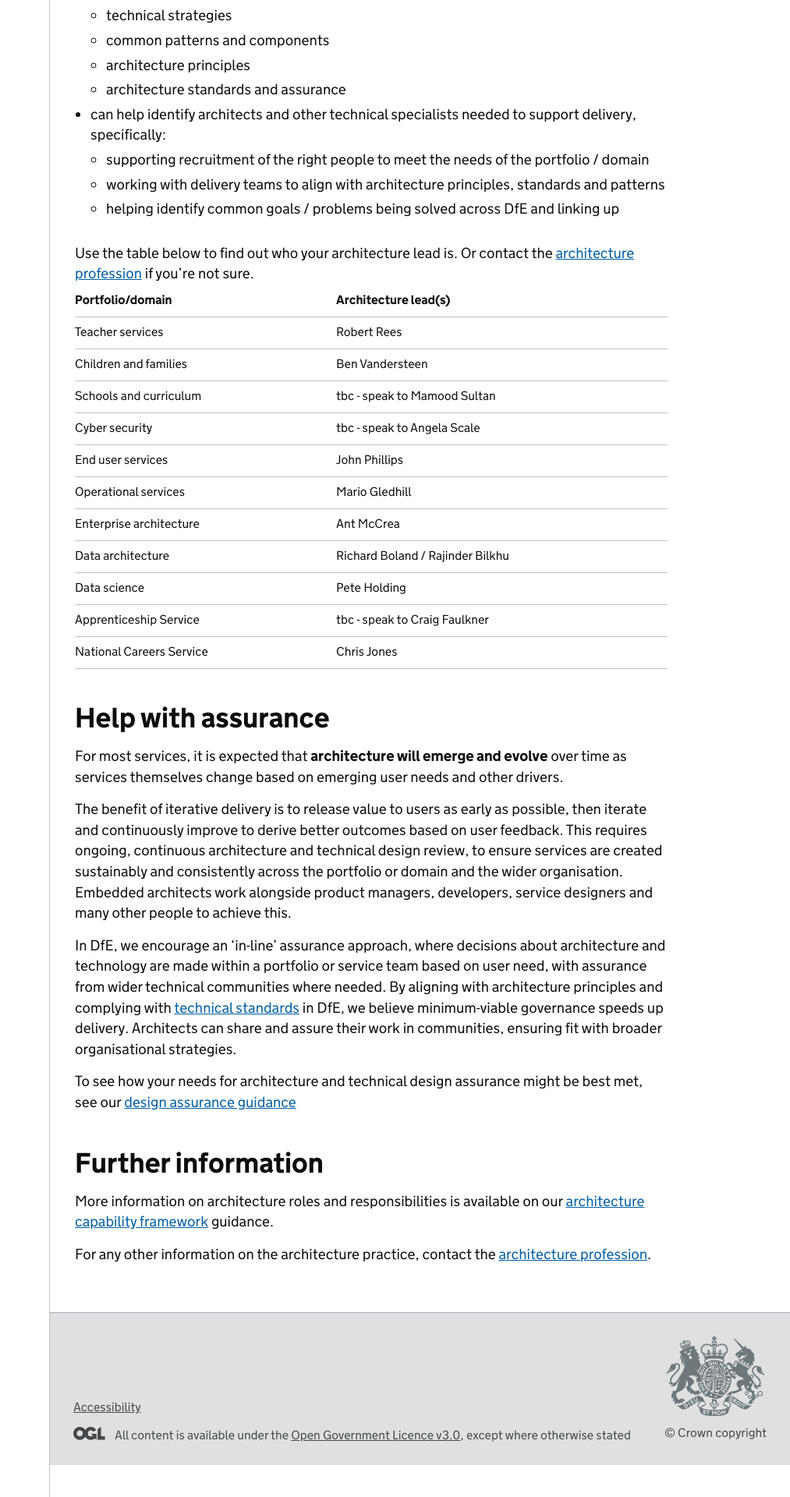
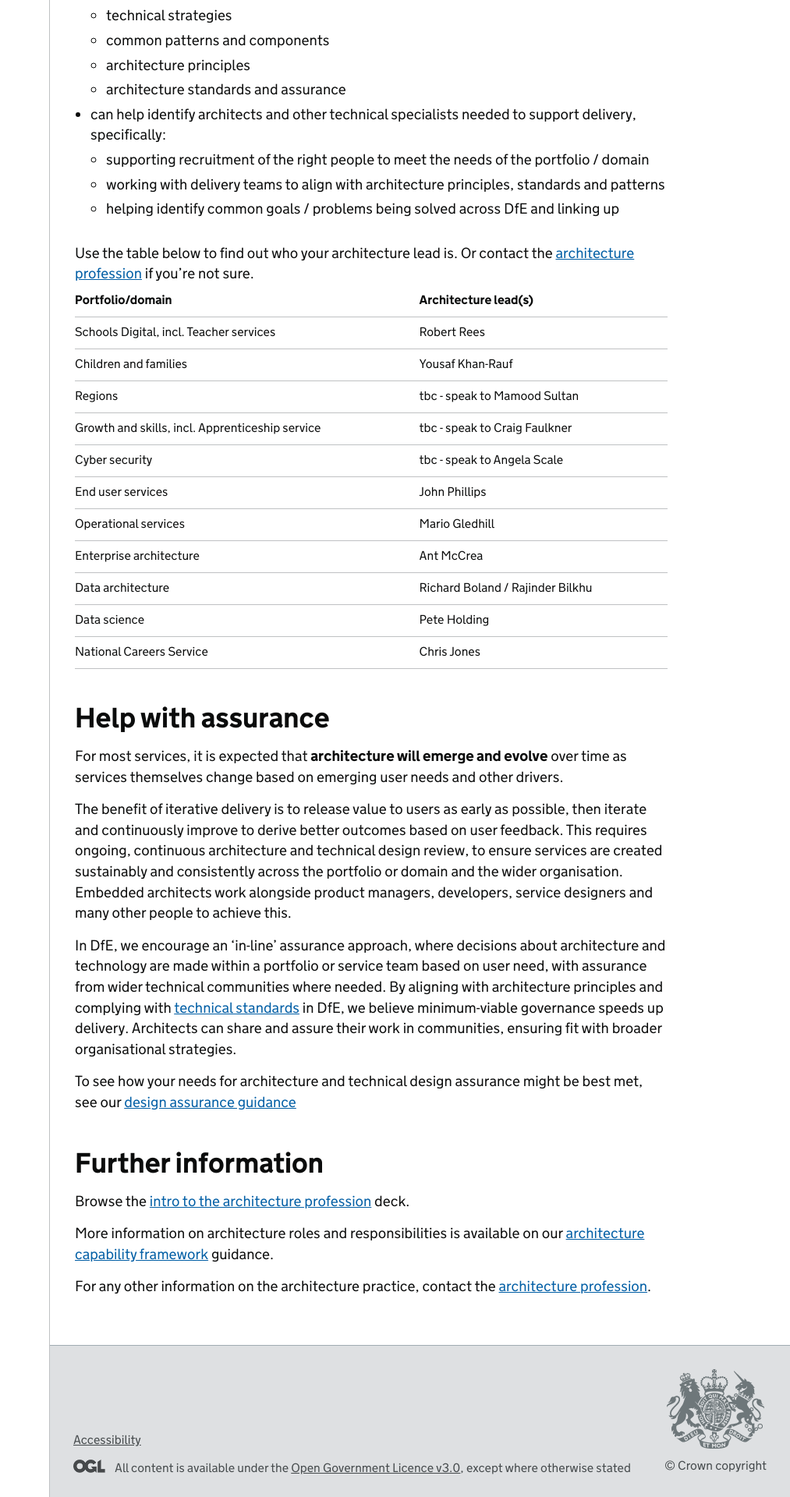
Before and after one commit to DFE-Digital/architecture, a Jekyll site: the page built from profession/architecture-profession.md, in a window 1280 px wide. Shown: the part 1472-3392 px from the top of the page at 78% size, without its empty margins (267-1280 px from the left). Built offline with Jekyll 4.4.1, drawn with Linux system fonts in a browser that asks for light colours; our own code applies the rules of GitHub Pages for plain Markdown files.

Commit message:
Update architecture-profession.md
Update architecture leads, fixed broken links

```diff
--- a/profession/architecture-profession.md
+++ b/profession/architecture-profession.md
@@ -17,7 +17,7 @@ The architecture profession:
 
 There is a large community of permanent, managed service and contingent architects across the department, plus commercial frameworks to help fulfill your needs.
 
-If you're looking for architecture support for your project, you should discuss your needs with your [architecture lead](architecture-leads.md) in the first instance.
+If you're looking for architecture support for your project, you should discuss your needs with your [architecture lead](#architecture-leads) in the first instance.
 
 ## Help to find an architect
 
@@ -51,19 +51,18 @@ They:
 
 Use the table below to find out who your architecture lead is. Or contact the [architecture profession](mailto:architecture.profession@education.gov.uk) if you're not sure.
 
-
 | Portfolio/domain | Architecture lead(s) |
 | - | - |
-| Teacher services | Robert Rees |
-| Children and families | Ben Vandersteen |
-| Schools and curriculum | tbc - speak to Mamood Sultan |
+| Schools Digital, incl. Teacher services | Robert Rees |
+| Children and families | Yousaf Khan-Rauf |
+| Regions | tbc - speak to Mamood Sultan |
+| Growth and skills, incl. Apprenticeship service | tbc - speak to Craig Faulkner |
 | Cyber security | tbc - speak to Angela Scale |
 | End user services | John Phillips |
 | Operational services | Mario Gledhill |
 | Enterprise architecture | Ant McCrea |
 | Data architecture | Richard Boland / Rajinder Bilkhu |
 | Data science | Pete Holding |
-| Apprenticeship Service | tbc - speak to Craig Faulkner |
 | National Careers Service | Chris Jones |
 
 ## Help with assurance
@@ -74,9 +73,11 @@ The benefit of iterative delivery is to release value to users as early as possi
 
 In DfE, we encourage an 'in-line' assurance approach, where decisions about architecture and technology are made within a portfolio or service team based on user need, with assurance from wider technical communities where needed. By aligning with architecture principles and complying with [technical standards](../../standards/technical-standards/) in DfE, we believe minimum-viable governance speeds up delivery. Architects can share and assure their work in communities, ensuring fit with broader organisational strategies.
 
-To see how your needs for architecture and technical design assurance might be best met, see our [design assurance guidance](../../governance/technical-governance/)
+To see how your needs for architecture and technical design assurance might be best met, see our [design assurance guidance](../../governance/design-governance/)
 
 ## Further information
+
+Browse the [intro to the architecture profession](https://educationgovuk.sharepoint.com/:p:/r/sites/architecture/WorkplaceDocuments/Profession/Intro%20to%20the%20Architecture%20profession.pptx?d=w9fe726eff66f47b79bc372b7a8f1055d&csf=1&web=1&e=mb1eca) deck.
 
 More information on architecture roles and responsibilities is available on our [architecture capability framework](../../capability/architecture-capability-framework/) guidance.
 
```
